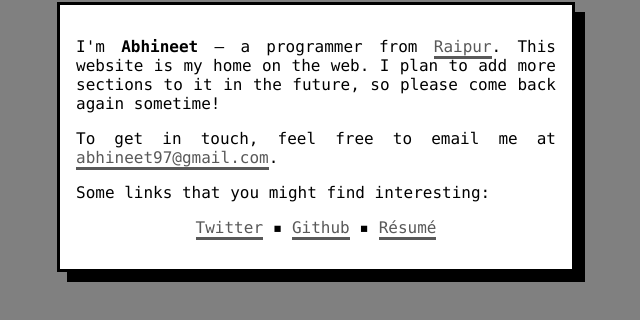
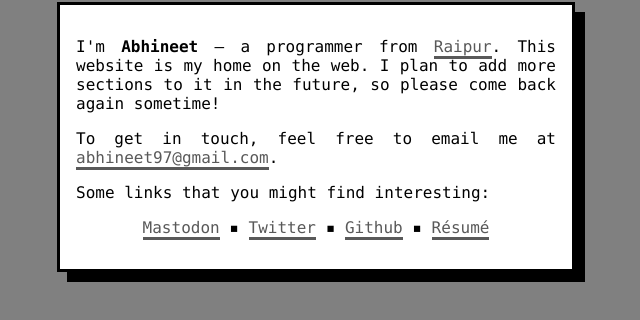
Before and after one commit to abhineet97/abhineet97.github.io, an Eleventy site: page index.html in a window 1280 px wide. Shown: the part 278-598 px from the top of the page, without its empty margins (324-964 px from the left). Built offline with nearby package versions, Linux system fonts and the light colour scheme; Eleventy itself is replaced by a stand-in of ours; files that its build step writes are made by us from their sources.

Commit message:
Add Mastodon link

```diff
--- a/index.html
+++ b/index.html
@@ -17,6 +17,7 @@ layout: layouts/home.html
 
   <p>Some links that you might find interesting:
   <ul id="links">
+    <li><a rel="me" href="https://mstdn.social/@abhineet97">Mastodon</a></li>
     <li><a rel="me" href="https://twitter.com/abhineet97">Twitter</a></li>
     <li><a rel="me" href="https://github.com/abhineet97">Github</a></li>
     <li><a href="/resume">Résumé</a></li>
```
